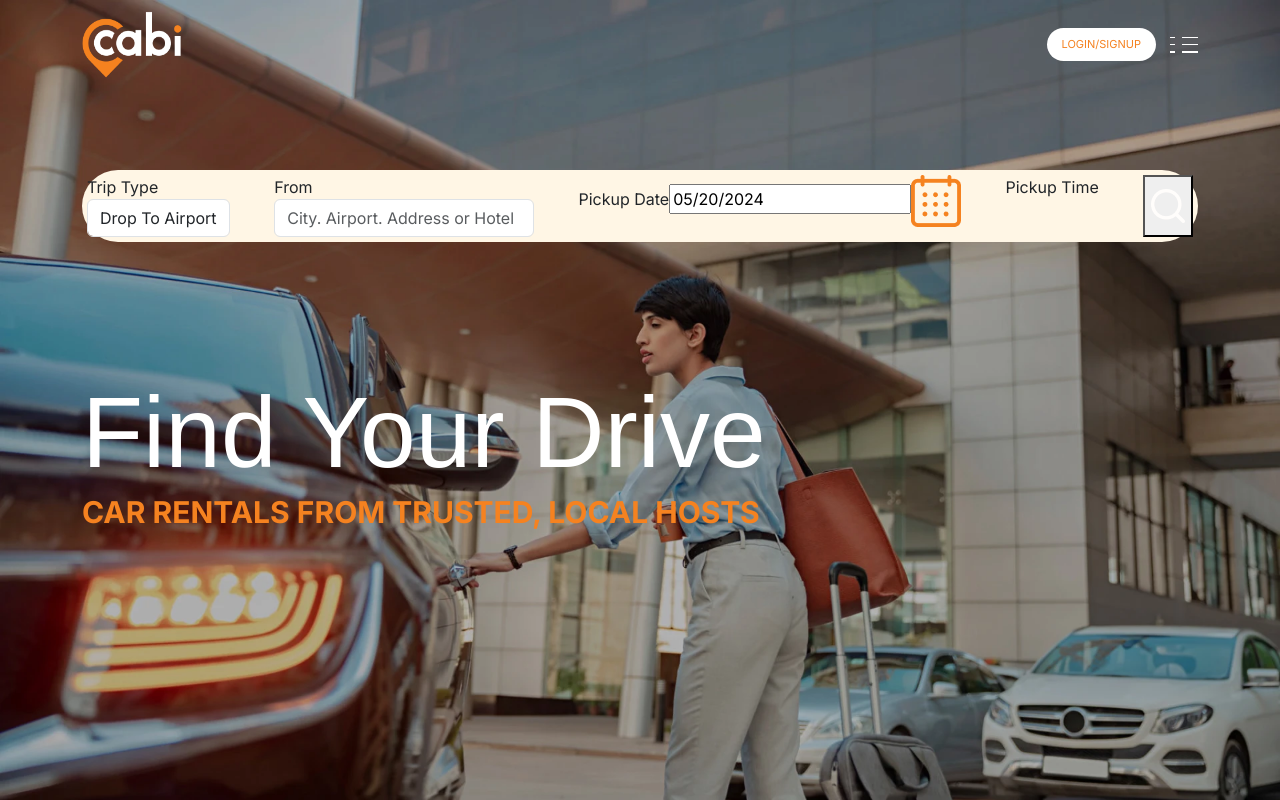
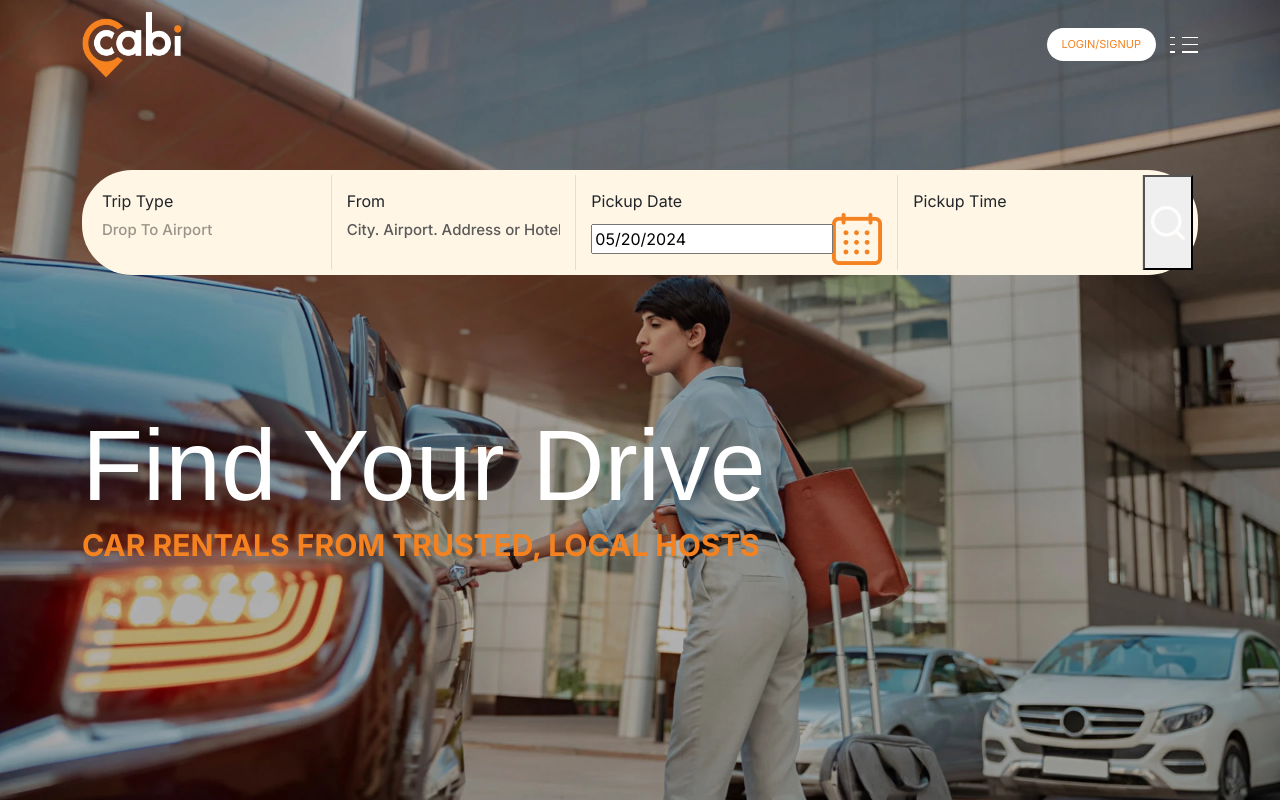
Before and after one commit to ankurrup83/CABI, a React (Create React App) app: page / in a window 1280 px wide. Shown: the top 800 px of the page. Built offline with nearby package versions, Linux system fonts and the light colour scheme; a web font is replaced by a local one.

Commit message:
cabi-pages

```diff
--- a/src/components/Home/HomeSearch.js
+++ b/src/components/Home/HomeSearch.js
@@ -28,8 +28,10 @@ export const HomeSearch = () => {
 
                         <div className="homesearch-feild">
                             <label>Pickup Date</label>
-                            <DatePicker selected={startDate} onChange={(date) => setStartDate(date)} />
-                            <img src="./assets/home/calender.png" alt="calender"/>
+                            <div class="input-group">
+                                <DatePicker selected={startDate} onChange={(date) => setStartDate(date)} />
+                                <span class="input-group-addon"><img src="./assets/home/calender.png" alt="calender"/></span>
+                            </div>
                         </div>
 
                         <div className="homesearch-feild">
--- a/src/components/Home/HomeTestimonial.js
+++ b/src/components/Home/HomeTestimonial.js
@@ -8,7 +8,7 @@ export const HomeTestimonial = () => {
         speed: 1200,
         slidesToShow: 3,
         slidesToScroll: 1,
-        //centerMode: true,
+        centerMode: true,
         autoplay: true,
         pauseOnHover: false,
         cssEase: "ease",
--- a/src/components/Home/home.css
+++ b/src/components/Home/home.css
@@ -18,7 +18,33 @@ justify-content: space-between;
 }
 
 .homesearch-feild{
+padding: 14px 15px 5px;
+border-right: 1px solid rgb(0 0 0 / 10%);
+width: 30%;
+}
 
+.homesearch-feild .input-group{
+align-items: center;
+flex-wrap: unset;
+}
+
+.homesearch-feild .form-control{
+border-radius: 0px;
+outline: none;
+box-shadow: none;
+background: none;
+border: 0px;
+color: rgb(0 0 0 / 40%);
+font-size: 15px;
+font-weight: 500;
+padding: 6px 0px;
+}
+
+.homesearch-feild  .form-control:focus{
+color: rgb(0 0 0 / 40%);
+outline: none;
+box-shadow: none;
+background: none;
 }
 
 
```
